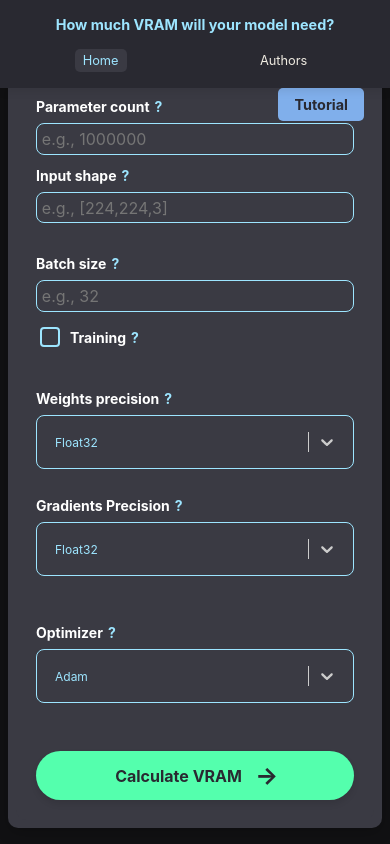
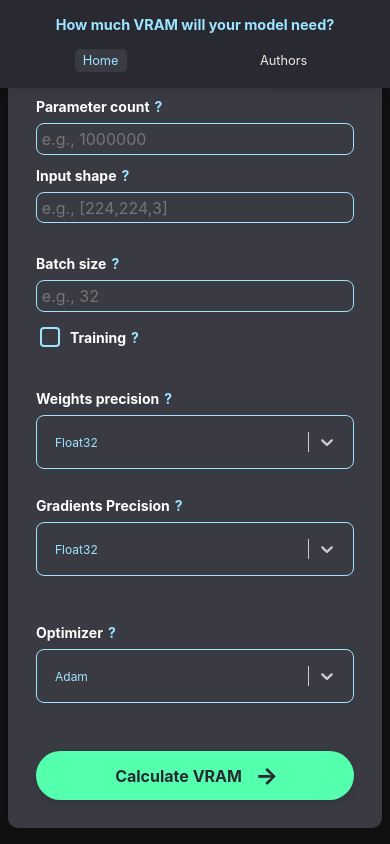
Before and after one commit to AlexBodner/How_Much_VRAM, a React (Vite) app in the folder RamIA/: page / in a window 390 px wide. Both pictures are taken after a click on the button 195 px from the left and 281 px from the top of the page. Built offline with nearby package versions, Linux system fonts and the light colour scheme.

Commit message:
nicer tutorial button

```diff
--- a/RamIA/src/styles/Form.css
+++ b/RamIA/src/styles/Form.css
@@ -3,6 +3,7 @@
   width: 100%;
   max-width: 800px;
   margin: auto;
+  padding-top: 40px; /* Add space for the tutorial button */
 }
 
 .formContainer {
@@ -98,7 +99,7 @@
 
 .tutorial-button {
   position: absolute;
-  top: -40px;
+  top: 0;
   right: 0;
   background-color: #80AFEB;
   color: #292931;
@@ -107,12 +108,29 @@
   border-radius: 5px;
   cursor: pointer;
   font-weight: bold;
-  transition: background-color 0.3s ease;
+  transition: all 0.3s ease;
   z-index: 10;
+  box-shadow: 0 2px 4px rgba(0, 0, 0, 0.1);
+  display: flex;
+  align-items: center;
+  justify-content: center;
 }
 
 .tutorial-button:hover {
   background-color: #9DE5FF;
+  transform: translateY(-2px);
+  box-shadow: 0 4px 6px rgba(0, 0, 0, 0.1);
+}
+
+.tutorial-button:active {
+  transform: translateY(0);
+  box-shadow: 0 2px 4px rgba(0, 0, 0, 0.1);
+}
+
+.tutorial-button::before {
+  content: "?";
+  font-size: 1.2rem;
+  margin-right: 0.5rem;
 }
 
 @media (max-width: 600px) {
@@ -127,6 +145,11 @@
   .formField input[type="text"],
   .formField input[type="number"] {
     font-size: 0.8125rem;
+  }
+
+  .tutorial-button {
+    padding: 0.4rem 0.8rem;
+    font-size: 0.9rem;
   }
 }
 
@@ -155,8 +178,7 @@
   }
 
   .tutorial-button {
-    top: -35px;
-    padding: 0.3rem 0.8rem;
-    font-size: 0.9rem;
+    padding: 0.3rem 0.6rem;
+    font-size: 0.8rem;
   }
 }
```
